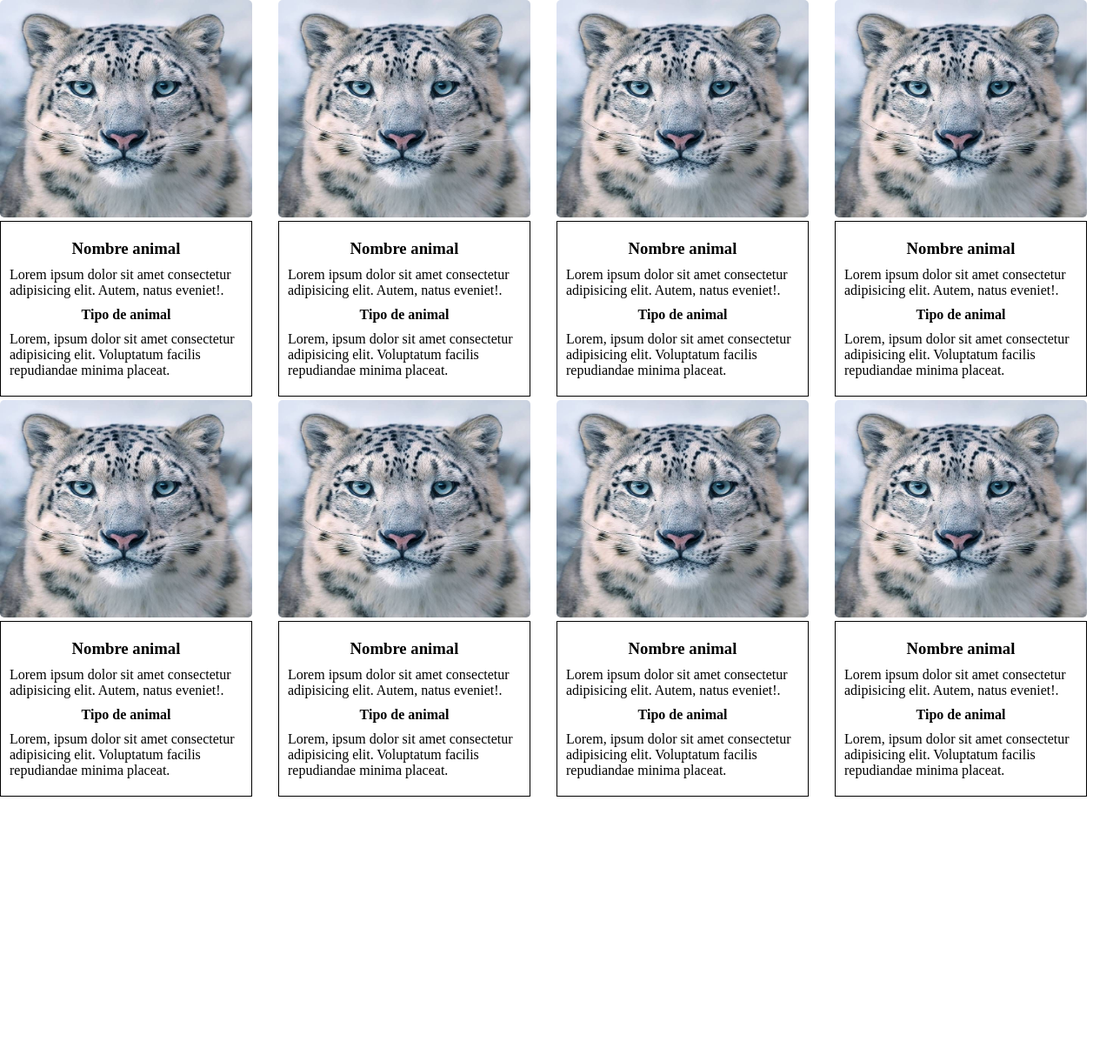
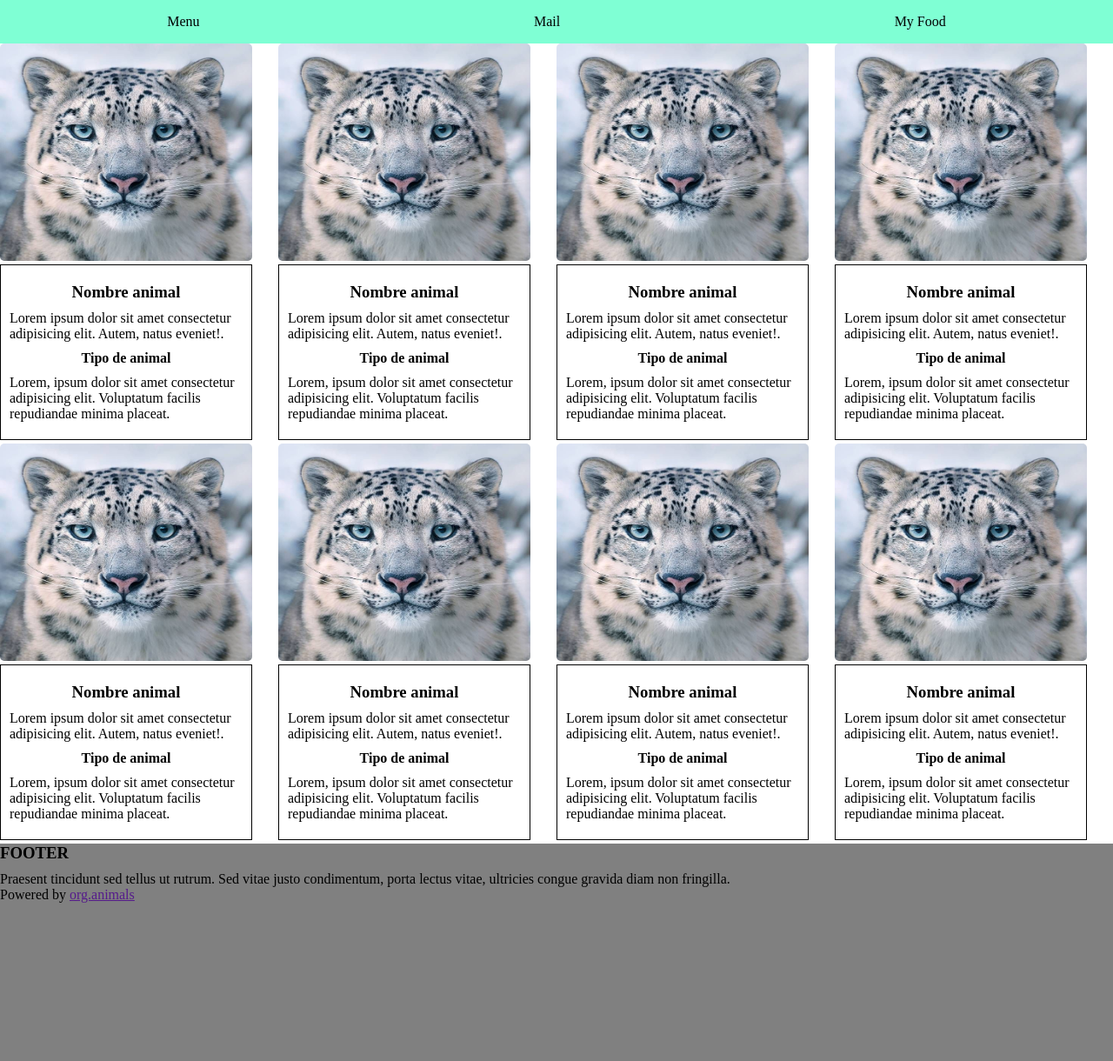
Before and after one commit to EmmanuelYapura/template-animales, a plain HTML site: page index.html in a window 1280 px wide. Shown: the whole page at 87% size. Before the commit the page ends 916 px from the top, so only its background shows below. Drawn offline with Linux system fonts and the light colour scheme.

Commit message:
agrega header y footer

```diff
--- a/index.html
+++ b/index.html
@@ -8,6 +8,15 @@
     <link rel="stylesheet" href="hojas-de-estilos/index.css">
 </head>
 <body>
+
+    <header>
+            <div class="contenedor-flex" >
+              <div class="">Menu</div>
+              <div class="">Mail</div>
+              <div class="">My Food</div>
+            </div>
+    </header>
+
     <div class="contenedor-grid">
 
         <div class="d1">
@@ -100,5 +109,12 @@
         </div>
     </div>
 
+    <footer>
+        <div class="w3-third">
+            <h3>FOOTER</h3>
+            <p>Praesent tincidunt sed tellus ut rutrum. Sed vitae justo condimentum, porta lectus vitae, ultricies congue gravida diam non fringilla.</p>
+            <p>Powered by <a href="" target="_blank">org.animals</a></p>
+          </div>
+    </footer>
 </body>
 </html>
```
